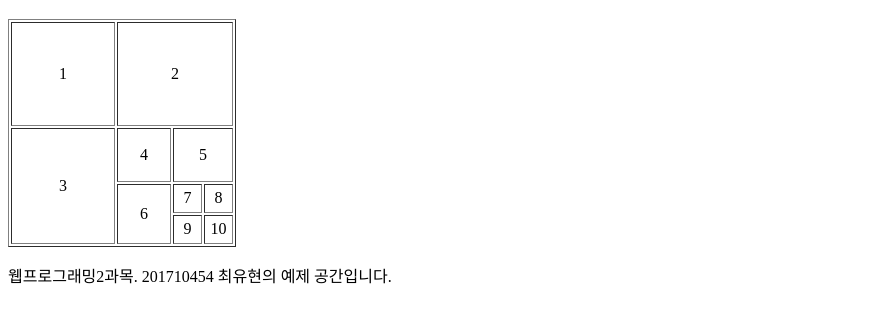
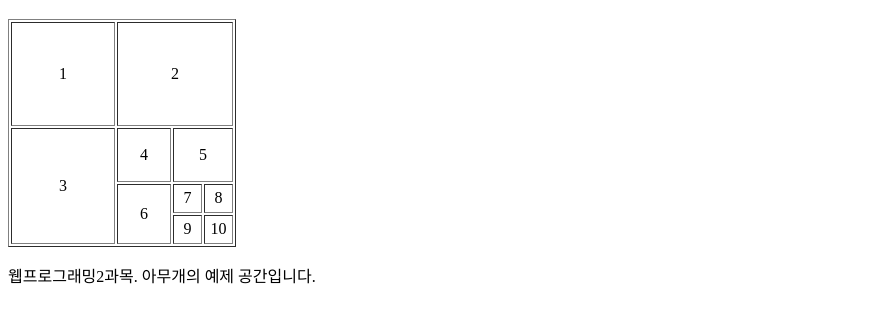
Before and after one commit to carac1013/web_programming, a plain HTML site: page hw_03_01.html in a window 1280 px wide. Shown: the part 70-392 px from the top of the page, without its empty margins (0-887 px from the left). Drawn offline with Linux system fonts and the light colour scheme.

Commit message:
Update hw_03_01.html

```diff
--- a/hw_03_01.html
+++ b/hw_03_01.html
@@ -38,7 +38,7 @@
 					<td align="center" style="width:25px;height:25px">10</td>
 				</tr>
 			</table>
-			<p> 웹프로그래밍2과목. 201710454 최유현의 예제 공간입니다. </p>
+			<p> 웹프로그래밍2과목. 아무개의 예제 공간입니다. </p>
 		</article>
 	</section>
 </body>
```
